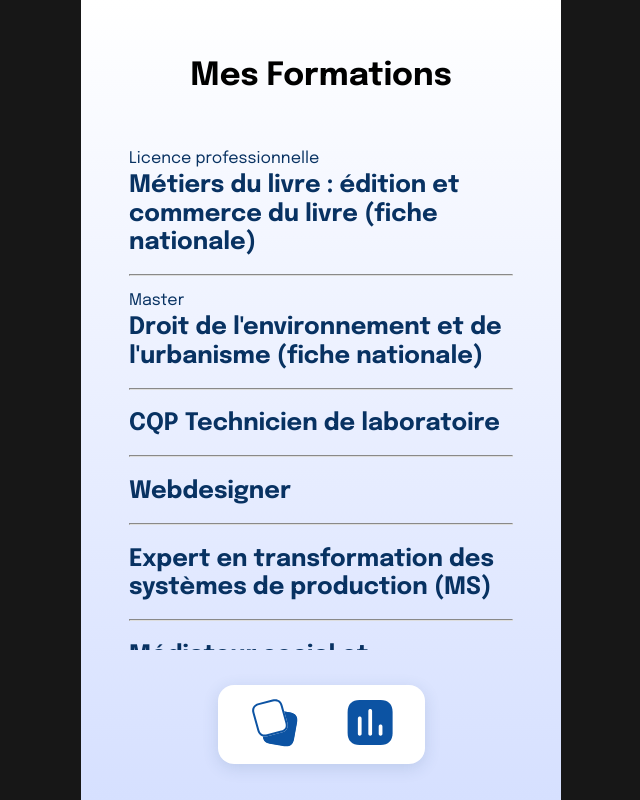
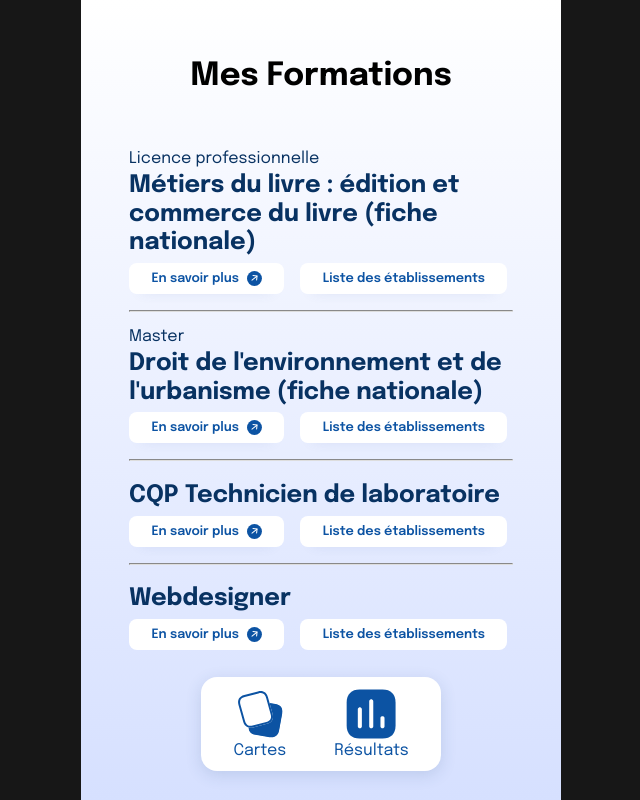
Before and after one commit to EtudiQuoi/etudi-quoi, a Next.js app: page /results in a window 1280 px wide. Shown: the whole page, without its empty margins (319-959 px from the left). Built offline with nearby package versions, Linux system fonts and the light colour scheme.

Commit message:
updates result card & tuto

```diff
--- a/components/Button.jsx
+++ b/components/Button.jsx
@@ -1,7 +1,22 @@
 import styled from "@emotion/styled";
+import { css } from "@emotion/react";
 
-export default function Button({ onClick, children }) {
-  return <Btn onClick={onClick}>{children}</Btn>;
+import ArrowLinkIcon from "../icons/ArrowLinkIcon";
+
+export default function Button({ onClick, size, type, children }) {
+  return (
+    <Btn onClick={onClick} size={size}>
+      {children}
+      {type === "outlink" && (
+        <ArrowLinkIcon
+          css={css`
+            vertical-align: middle;
+            margin-left: 0.5rem;
+          `}
+        />
+      )}
+    </Btn>
+  );
 }
 
 const Btn = styled.button`
@@ -9,9 +24,26 @@ const Btn = styled.button`
   outline: none;
   border: none;
   font-family: "Epilogue", sans-serif;
-  font-size: 1rem;
   font-weight: 600;
-  padding: 1rem 2rem;
+  ${(props) => {
+    if (props.type === "outlink") {
+      return css`
+        display: flex;
+      `;
+    }
+    if (props.size === "small") {
+      return css`
+        height: 100%;
+        padding: 0.5rem 1.4rem;
+        font-size: 0.8rem;
+      `;
+    } else {
+      return css`
+        padding: 1rem 2rem;
+        font-size: 1rem;
+      `;
+    }
+  }}
   border-radius: 0.5rem;
   color: ${({ theme }) => theme.primary};
   background: ${({ theme }) => theme.baseColor};
--- a/components/CardResult.jsx
+++ b/components/CardResult.jsx
@@ -1,11 +1,27 @@
-import RoundButton from "./RoundButton";
 import styled from "@emotion/styled";
+import Link from "next/link";
 
-const CardResult = ({ type, title, percentage, ...props }) => {
+import Button from "./Button";
+
+const CardResult = ({ type, title, percentage, disabled }) => {
   return (
     <ListItem>
       <FormationType>{type}</FormationType>
       <FormationTitle>{title}</FormationTitle>
+      <Buttons>
+        <Button size="small" type="outlink">
+          En savoir plus
+        </Button>
+        {disabled ? (
+          <Button size="small">Liste des établissements</Button>
+        ) : (
+          <Link href="/ecoles">
+            <a>
+              <Button size="small">Liste des établissements</Button>
+            </a>
+          </Link>
+        )}
+      </Buttons>
       {/* <BottomInfo>
                 <Label htmlFor="pertinence">Pertinence</Label>
                 <ProgressBar id="pertinence" value={percentage} max="100">
@@ -61,3 +77,8 @@ const ProgressBar = styled.progress`
     background-color: #84b9eb;
   }
 `;
+
+const Buttons = styled.div`
+  display: flex;
+  gap: 1rem;
+`;
--- a/components/Navbar.jsx
+++ b/components/Navbar.jsx
@@ -1,6 +1,7 @@
 import styled from "@emotion/styled";
 import Link from "next/link";
 import { useRouter } from "next/router";
+import { css } from "@emotion/react";
 
 import CardIcon from "../icons/CardIcon";
 import ChartIcon from "../icons/ChartIcon";
@@ -11,18 +12,20 @@ export default function Navbar() {
   return (
     <Nav>
       <Link href="/questions">
-        <a title="Swipe">
+        <A title="Swipe">
           <CardIcon active={router.pathname === "/questions"} />
-        </a>
+          <Span>Cartes</Span>
+        </A>
       </Link>
       <Link href="/results">
-        <a title="Résultats">
+        <A title="Résultats">
           <ChartIcon
             active={
               router.pathname === "/results" || router.pathname === "/ecoles"
             }
           />
-        </a>
+          <Span>Résultats</Span>
+        </A>
       </Link>
     </Nav>
   );
@@ -38,6 +41,18 @@ const Nav = styled.nav`
   box-shadow: ${({ theme }) => theme.boxShadow};
 `;
 
+const Span = styled.span`
+  color: ${({ theme }) => theme.primary};
+`;
+
+const A = styled.a`
+  border-bottom: none;
+  display: flex;
+  flex-direction: column;
+  align-items: center;
+  gap: 0.2rem;
+`;
+
 // const NavItem = styled(Link)`
 //     cursor: pointer;
 // `;
--- a/components/TutoSlide.jsx
+++ b/components/TutoSlide.jsx
@@ -48,13 +48,13 @@ const Slide2 = ({ direction }) => {
         <CardResult
           type="Bachelor Universitaire de Technologie"
           title="Métiers du Multimédia et de l’internet"
-          percentage="88"
+          disabled
         />
         <Separator />
         <CardResult
           type="Bachelor Universitaire de Technologie"
           title="Communication des organisations"
-          percentage="76"
+          disabled
         />
       </CardsList>
       <h3>Tes formations apparaissent en fonction de tes centres d’intêrets</h3>
--- a/components/TutorialContent.jsx
+++ b/components/TutorialContent.jsx
@@ -69,7 +69,7 @@ const TutorialContent = () => {
             ? "Swipe les propositions qui te caractérisent"
             : slideNumber === 2
             ? "Découvre les formations qui te correspondent"
-            : "Trouve les établissements qui proposent la formation qui t'intéresse"}
+            : "Trouve les établissements qui proposent la formation"}
         </H2>
       </GridItem>
       <GridItem
@@ -100,7 +100,7 @@ const TutorialContent = () => {
 
 const H2 = styled.h2`
   font-size: 1.5rem;
-  padding: 0 2rem;
+  padding: 0 1rem;
 `;
 
 const GridItem = styled.div`
--- /dev/null
+++ b/icons/ArrowLinkIcon.jsx
@@ -0,0 +1,35 @@
+export default function ArrowLinkIcon(props) {
+  return (
+    <svg
+      width="15"
+      height="15"
+      viewBox="0 0 14 14"
+      fill="none"
+      xmlns="http://www.w3.org/2000/svg"
+      {...props}
+    >
+      <circle cx="6.96962" cy="6.99989" r="6.96962" fill="#0C53A3" />
+      <line
+        x1="4.68326"
+        y1="8.60798"
+        x2="9.04516"
+        y2="5.04638"
+        stroke="white"
+        strokeWidth="0.950403"
+        strokeLinecap="round"
+      />
+      <path
+        d="M5.59326 4.22974L9.29757 4.60389"
+        stroke="white"
+        strokeWidth="0.950403"
+        strokeLinecap="round"
+      />
+      <path
+        d="M9.36035 4.68115L8.9862 8.38546"
+        stroke="white"
+        strokeWidth="0.950403"
+        strokeLinecap="round"
+      />
+    </svg>
+  );
+}
--- a/icons/CardIcon.jsx
+++ b/icons/CardIcon.jsx
@@ -4,8 +4,8 @@ export default function CardIcon(props) {
   if (props.active === true) {
     return (
       <svg
-        width="51"
-        height="52"
+        width="50"
+        height="50"
         viewBox="0 0 51 52"
         fill="none"
         xmlns="http://www.w3.org/2000/svg"
@@ -167,8 +167,8 @@ export default function CardIcon(props) {
   } else {
     return (
       <svg
-        width="49"
-        height="51"
+        width="50"
+        height="50"
         viewBox="0 0 49 51"
         fill="none"
         xmlns="http://www.w3.org/2000/svg"
--- a/icons/ChartIcon.jsx
+++ b/icons/ChartIcon.jsx
@@ -1,7 +1,13 @@
 export default function ChartIcon(props) {
   if (props.active === true) {
     return (
-            <svg width="46" height="45" viewBox="0 0 46 45" fill="none" xmlns="http://www.w3.org/2000/svg">
+      <svg
+        width="50"
+        height="50"
+        viewBox="0 0 46 45"
+        fill="none"
+        xmlns="http://www.w3.org/2000/svg"
+      >
         <path
           d="M33.6161 0H12.6033C4.95109 0 0.61084 4.34025 0.61084 11.9925V33.0075C0.61084 40.6575 4.95109 45 12.6033 45H33.6161C41.2683 45 45.6108 40.6575 45.6108 33.0075V11.9925C45.5883 4.34025 41.2683 0 33.6161 0V0Z"
           fill="#0C53A3"
@@ -22,7 +28,13 @@ export default function ChartIcon(props) {
     );
   } else {
     return (
-            <svg width="48" height="47" viewBox="0 0 48 47" fill="none" xmlns="http://www.w3.org/2000/svg">
+      <svg
+        width="50"
+        height="50"
+        viewBox="0 0 48 47"
+        fill="none"
+        xmlns="http://www.w3.org/2000/svg"
+      >
         <path
           d="M34.1161 1H13.1033C5.45109 1 1.11084 5.34025 1.11084 12.9925V34.0075C1.11084 41.6575 5.45109 46 13.1033 46H34.1161C41.7683 46 46.1108 41.6575 46.1108 34.0075V12.9925C46.0883 5.34025 41.7683 1 34.1161 1V1Z"
           stroke="#0C53A3"
```
Lines whose indentation alone changed are shown as unchanged.
